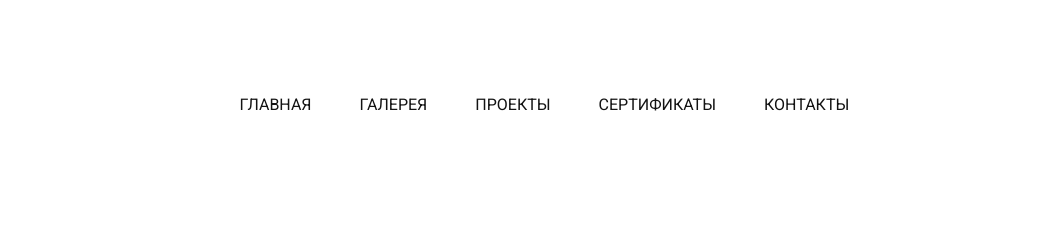
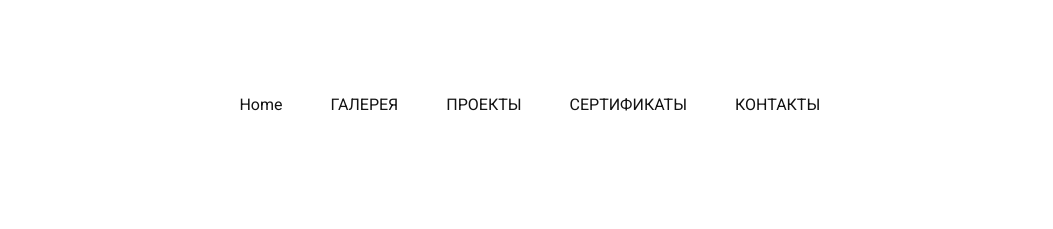
Before and after one commit to dpizzle38/newarchyproject, a plain HTML site: page КОНТАКТЫ.html in a window 1280 px wide. Shown: the top 229 px of the page, 227-1280 px from the left. Drawn offline with nearby package versions, Linux system fonts and the light colour scheme.

Commit message:
changed index.html on each pages

```diff
--- a/КОНТАКТЫ.html
+++ b/КОНТАКТЫ.html
@@ -14,7 +14,7 @@
         <nav>
             <div class="logo">DIGITAL PROJECT</div>
             <ul class="list">
-             <li><a href="Главная.html">ГЛАВНАЯ</a></li>
+             <li><a href="index.html">Home</a></li>
              <li><a href="ГАЛЕРЕЯ.html">ГАЛЕРЕЯ</a></li>
              <li><a href="ПРОЕКТЫ.html">ПРОЕКТЫ</a></li>
              <li><a href="СЕРТИФИКАТЫ.html">СЕРТИФИКАТЫ</a></li>
```
Also changed, not shown: ПРОЕКТЫ.html (+1 -1 lines), СЕРТИФИКАТЫ.html (+1 -1 lines).
